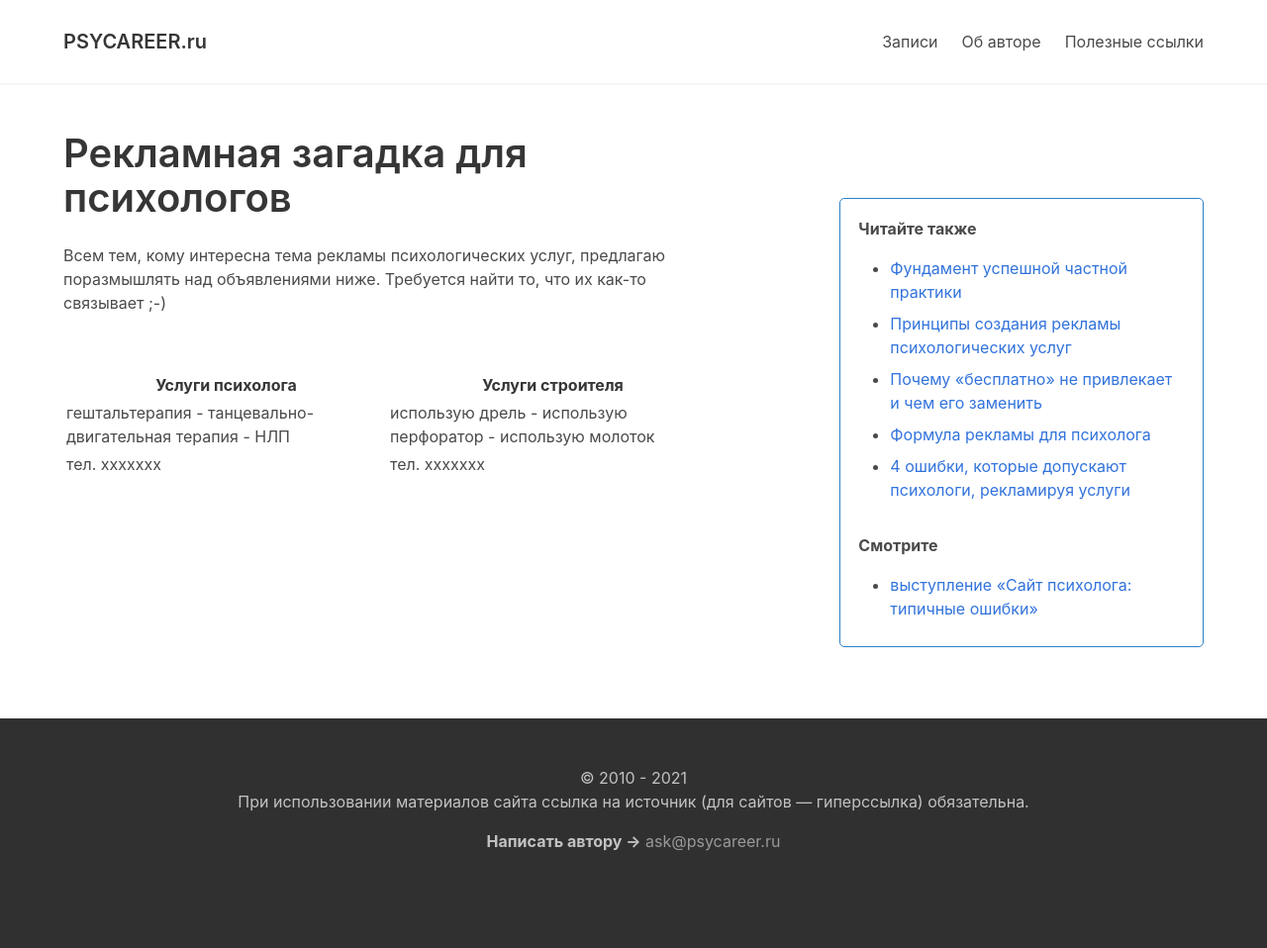
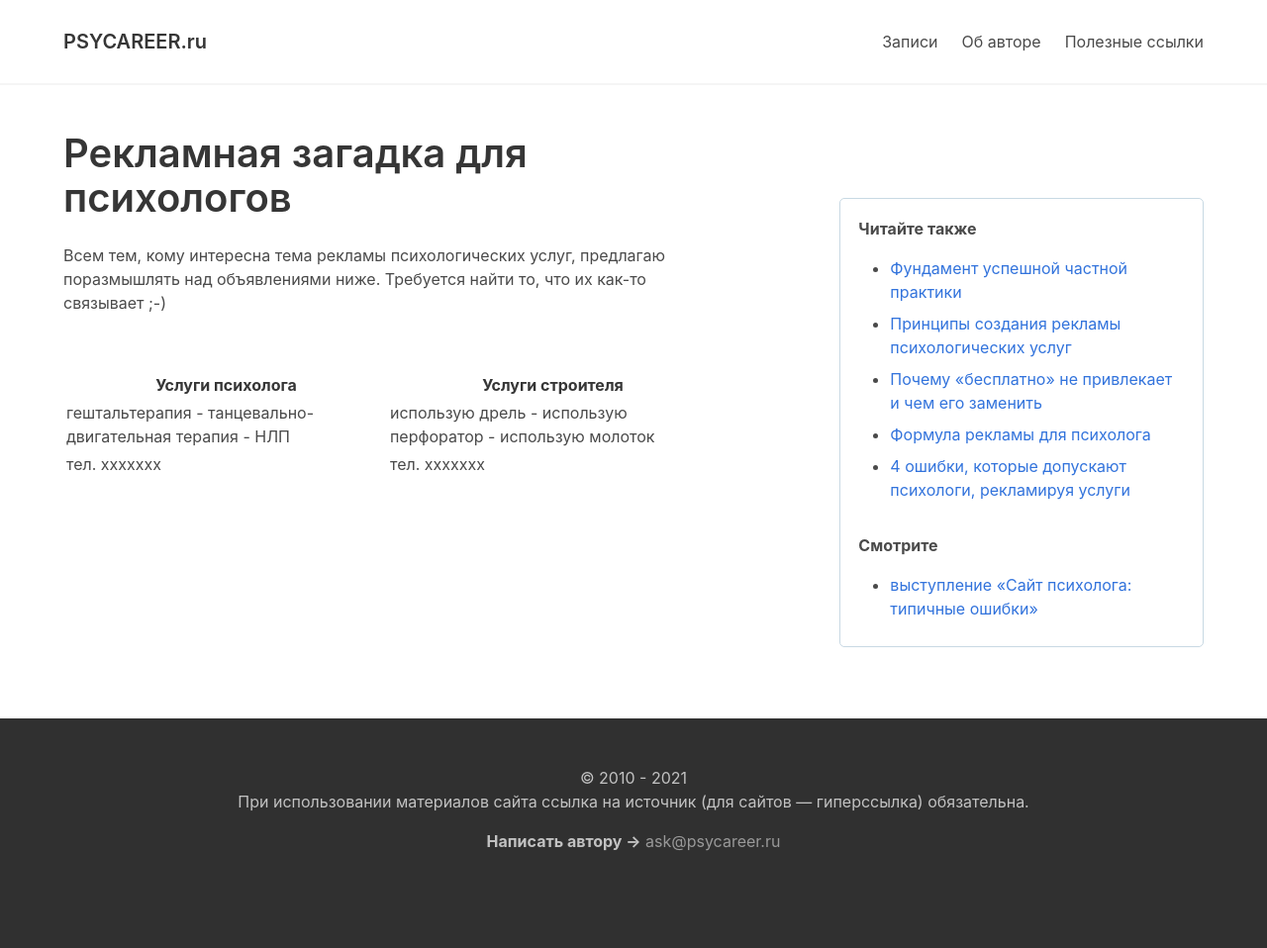
Before and after one commit to bartoshevich/psycareer, a Jekyll site: the page built from _posts/2011-11-30-zagadka-dlya-psixologov.md, in a window 1280 px wide. Shown: the whole page at 99% size. Built offline with Jekyll 4.4.1, drawn with Linux system fonts in a browser that asks for light colours.

Commit message:
Update style.html

```diff
--- a/_includes/style.html
+++ b/_includes/style.html
@@ -54,7 +54,7 @@ margin: 2em 0;
 .related_posts {
   margin-top: 7.5vh;
 padding: 5%;
-border: 1px solid #2c81c7;
+border: 1px solid #c8d9e3;
 border-radius: 5px;
 }
 
```
